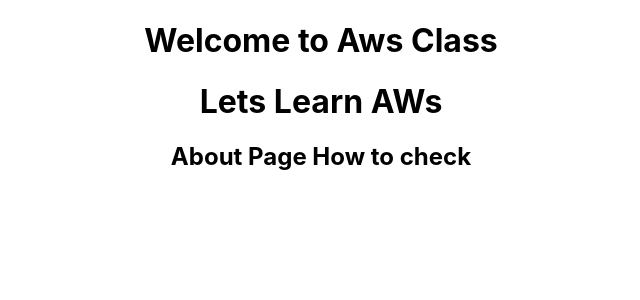
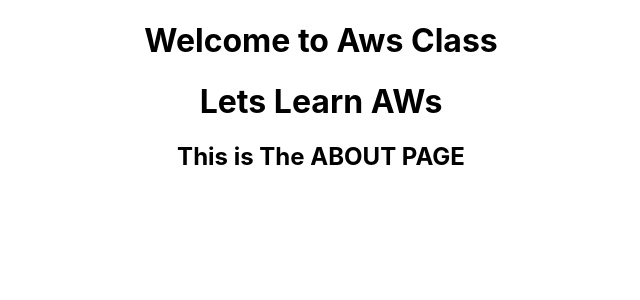
Before and after one commit to ranjancygen/git-action, a React (Create React App) app: page /about in a window 1280 px wide. Shown: the top 300 px of the page, without its empty margins (319-959 px from the left). Built offline with nearby package versions, Linux system fonts and the light colour scheme.

Commit message:
Check Using New Data

```diff
--- a/src/About.js
+++ b/src/About.js
@@ -2,7 +2,7 @@
 
 const About = () => {
   return (
-    <h2>About Page How to check</h2>
+    <h2>This is The ABOUT PAGE</h2>
   )
 }
 
--- a/src/HomePage.js
+++ b/src/HomePage.js
@@ -11,7 +11,7 @@
         <Link to="/about">About</Link>
       </nav>
       <nav>
-        <Link to="/todo">Get Todo User</Link>
+        <Link to="/todo">Get ALL USERS</Link>
       </nav>
     </>
 
```
